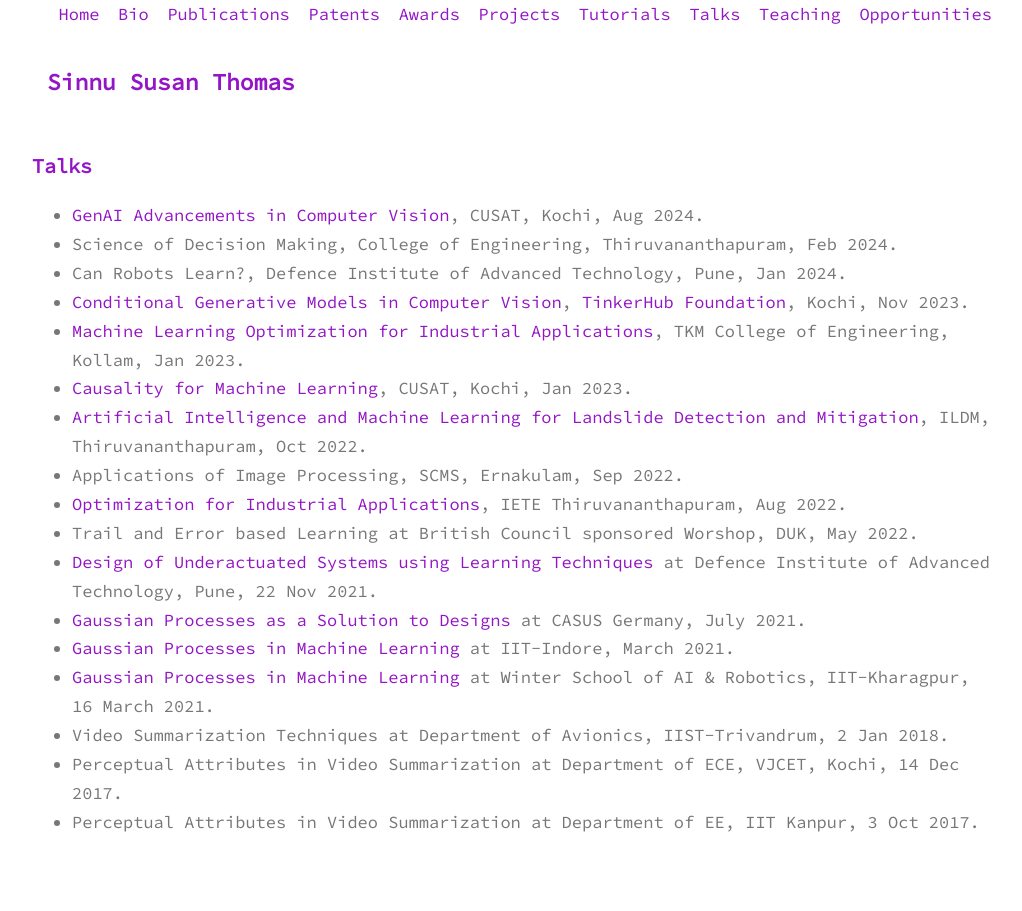
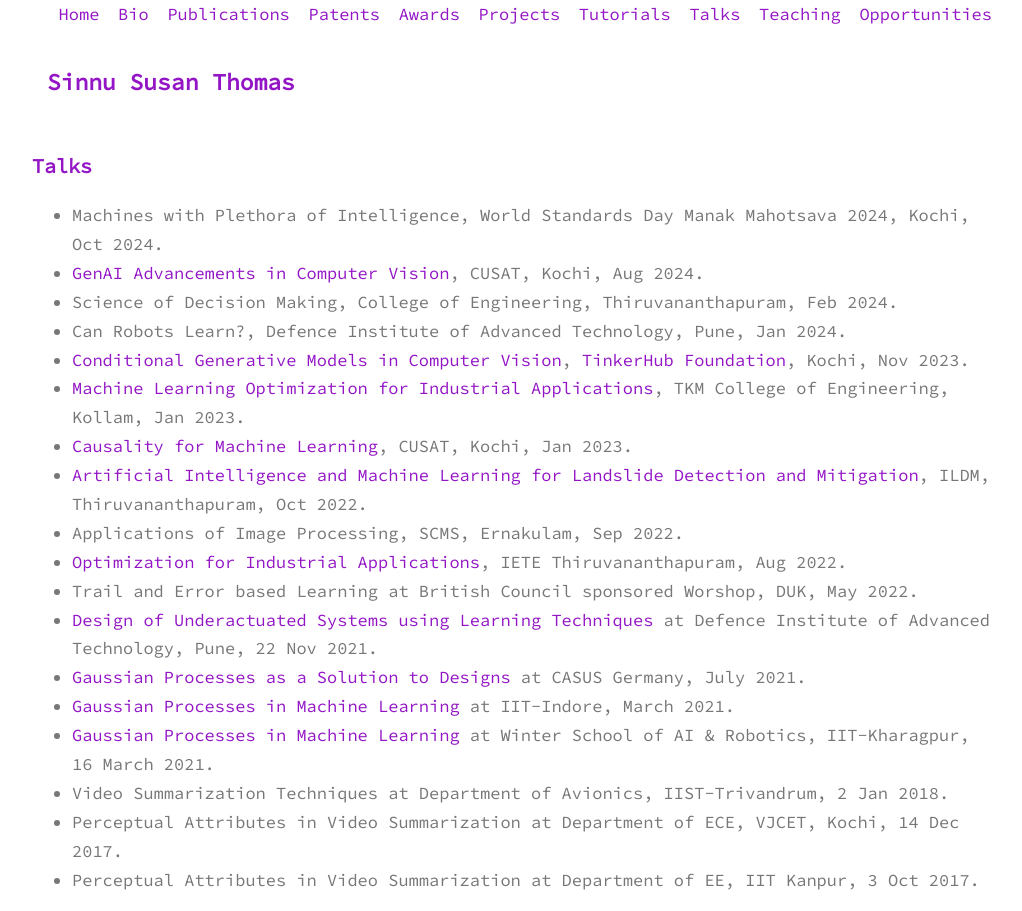
Before and after one commit to sinnuthomas/sinnuthomas.github.io, a Jekyll site: the page built from talks.md, in a window 1280 px wide. Shown: the whole page, without its empty margins (128-1150 px from the left). Built offline with Jekyll 4.4.1, drawn with Linux system fonts in a browser that asks for light colours.

Commit message:
Update talks.md

```diff
--- a/talks.md
+++ b/talks.md
@@ -3,6 +3,7 @@ layout: page
 title: Talks
 permalink: /talks/
 ---
+  * Machines with Plethora of Intelligence, World Standards Day Manak Mahotsava 2024, Kochi, Oct 2024.
   * [GenAI Advancements in Computer Vision](https://cs.cusat.ac.in/assets/pdf-files/Brochure%20for%20GEN%20AI%20WORKSHOP.pdf), CUSAT, Kochi, Aug 2024.
   * Science of Decision Making, College of Engineering, Thiruvananthapuram, Feb 2024.
   * Can Robots Learn?, Defence Institute of Advanced Technology, Pune, Jan 2024.
```
